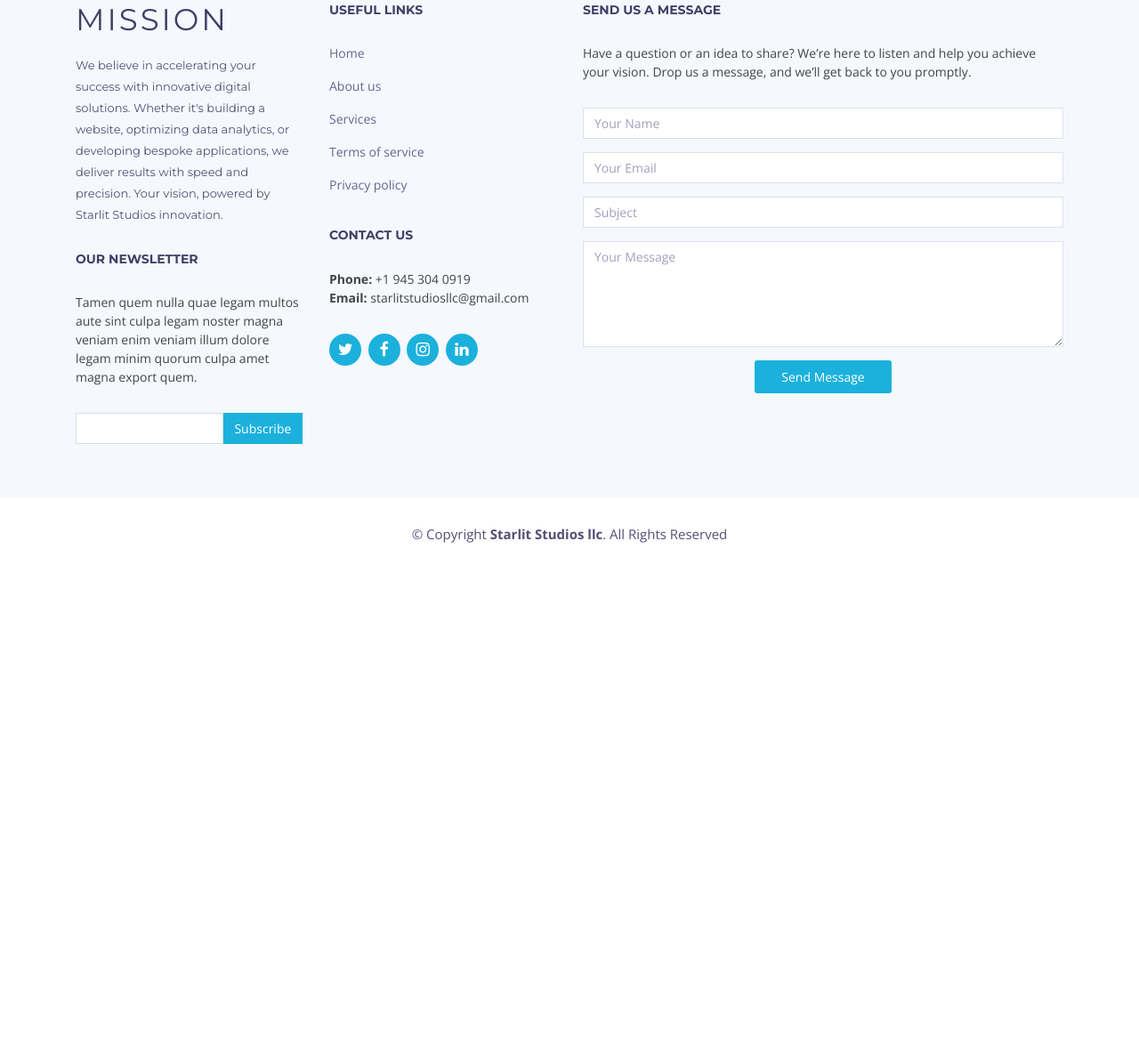
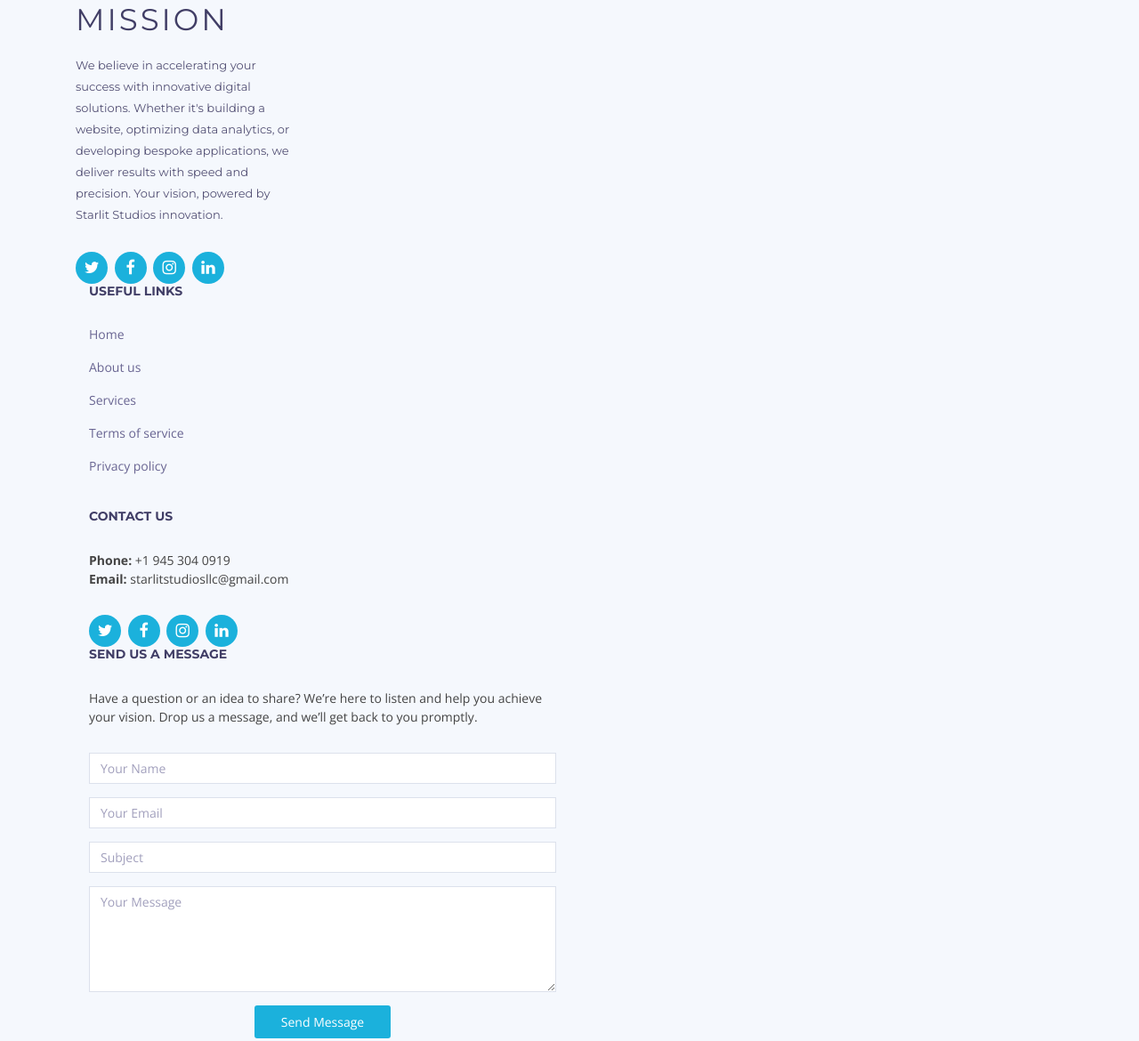
Before and after one commit to starlitstudiosllc/starlitstudioz, a plain HTML site: page index.html in a window 1280 px wide. Shown: the part 8883-10053 px from the top of the page at 89% size. Before the commit the page ends 9525 px from the top, so only its background shows below. Drawn offline with nearby package versions, Linux system fonts and the light colour scheme; a script that the page names is missing; files whose address does not match are found by name.

Commit message:
Update index.html
aa

```diff
--- a/index.html
+++ b/index.html
@@ -795,12 +795,12 @@
                     </p>
                   </div>
 
-                  <div class="footer-newsletter">
-                    <h4>Our Newsletter</h4>
-                    <p>Tamen quem nulla quae legam multos aute sint culpa legam noster magna veniam enim veniam illum dolore legam minim quorum culpa amet magna export quem.</p>
-                    <form action="" method="post">
-                      <input type="email" name="email"><input type="submit"  value="Subscribe">
-                    </form>
+                  <div class="social-links">
+                    <a href="#" class="twitter"><i class="fa fa-twitter"></i></a>
+                    <a href="#" class="facebook"><i class="fa fa-facebook"></i></a>
+                    <a href="#" class="instagram"><i class="fa fa-instagram"></i></a>
+                    <a href="#" class="linkedin"><i class="fa fa-linkedin"></i></a>
+                  </div>
                   </div>
 
                 </div>
```
